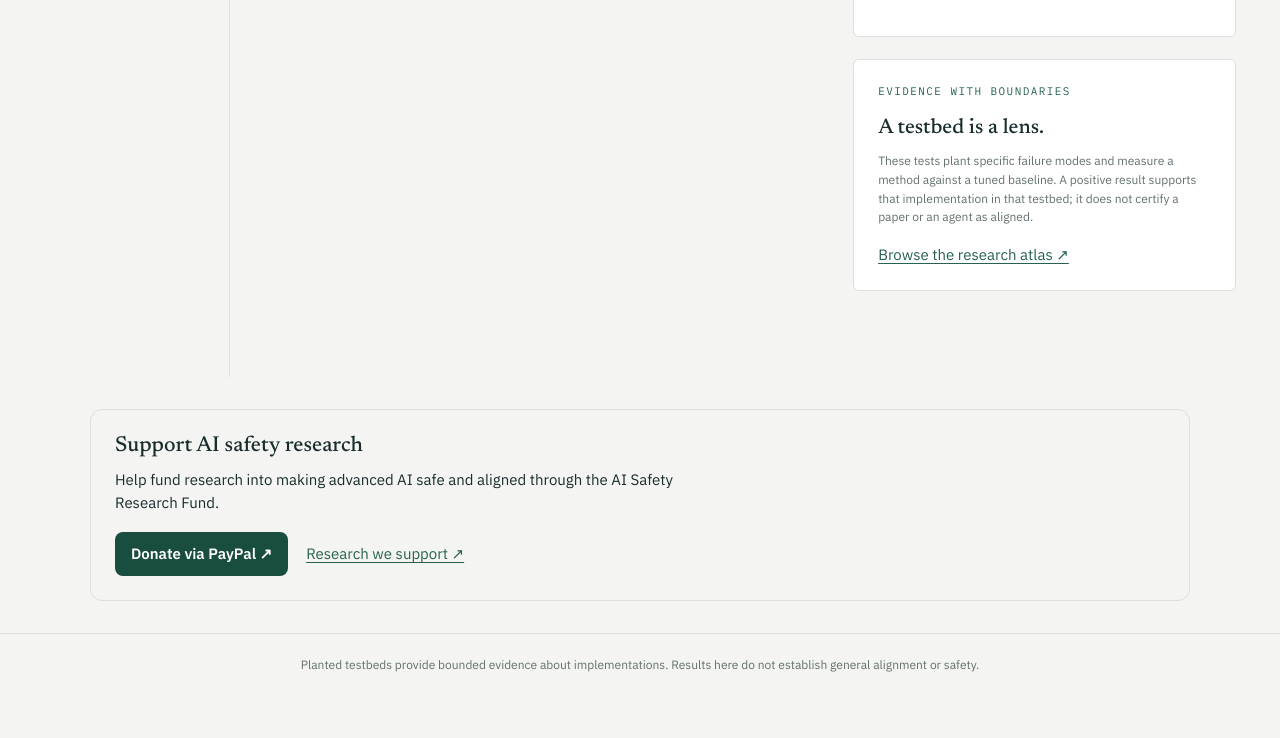
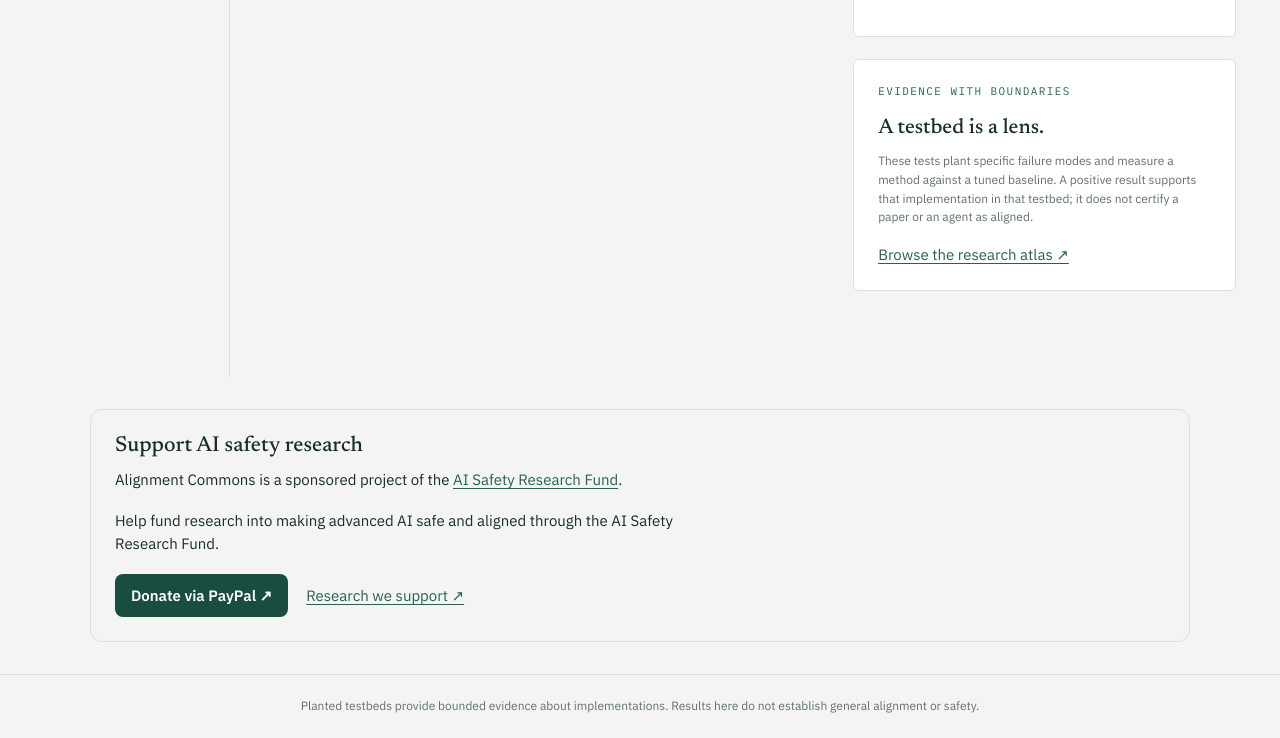
Before and after one commit to jaebooker/alignment-commons, a website: page site/workspace.html in a window 1280 px wide. Shown: the part 1237-1975 px from the top of the page. Before the commit the page ends 1933 px from the top, so only its background shows below. Drawn offline with Linux system fonts and the light colour scheme; no server answers.

Commit message:
Identify Alignment Commons as a Fund-sponsored project

```diff
--- a/site/workspace.html
+++ b/site/workspace.html
@@ -51,6 +51,7 @@
     </div>
     <section class="donation" aria-labelledby="donation-heading">
       <h2 id="donation-heading">Support AI safety research</h2>
+      <p>Alignment Commons is a sponsored project of the <a href="https://www.aisafetyfund.org/research" target="_blank" rel="noopener noreferrer">AI Safety Research Fund</a>.</p>
       <p>Help fund research into making advanced AI safe and aligned through the AI Safety Research Fund.</p>
       <div class="donation-links">
         <a class="donate-button" href="https://www.paypal.com/donate/?hosted_button_id=HBL3KAAMDNGTW" target="_blank" rel="noopener noreferrer">Donate via PayPal ↗</a>
```
Also changed, not shown: site/index.html (+2 -1 lines).
